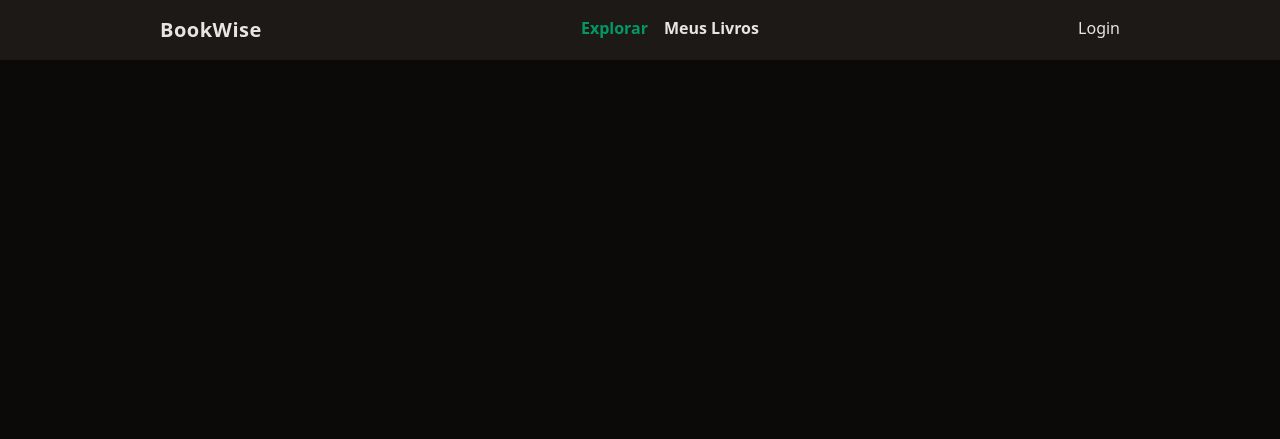
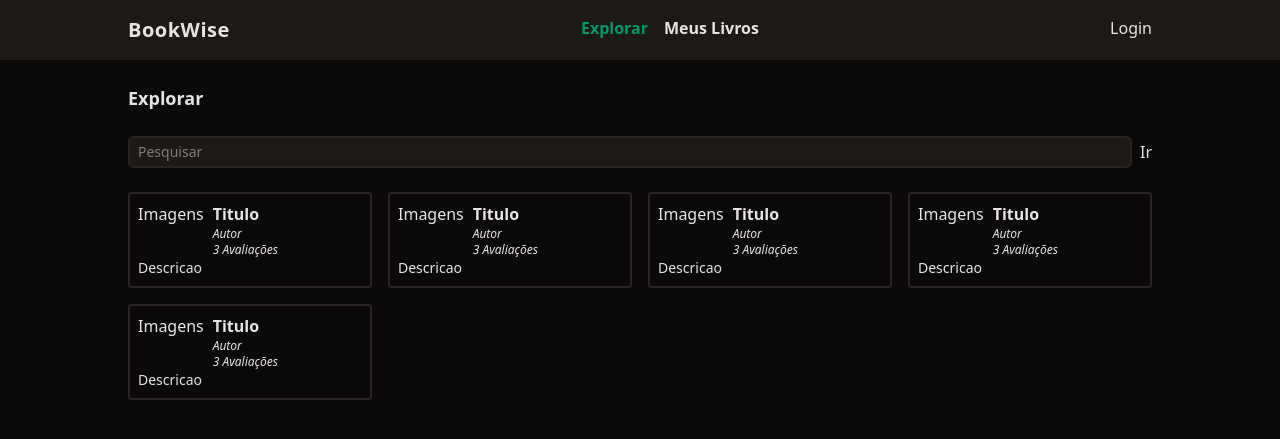
Before and after one commit to omaatheus/bookwise, a PHP site: page / in a window 1280 px wide. Shown: the top 439 px of the page. Run offline with PHP 8.4, Linux system fonts and the light colour scheme.

Commit message:
feat: added books list

```diff
--- a/index.php
+++ b/index.php
@@ -1,15 +1,17 @@
 <!DOCTYPE html>
 <html lang="pt-br">
+
 <head>
     <meta charset="UTF-8">
     <meta name="viewport" content="width=device-width, initial-scale=1.0">
-     <script src="https://cdn.jsdelivr.net/npm/@tailwindcss/browser@4"></script>
+    <script src="https://cdn.jsdelivr.net/npm/@tailwindcss/browser@4"></script>
     <title>Book Wise</title>
 </head>
+
 <body class="bg-stone-950 text-stone-200">
 
     <header class="bg-stone-900">
-        <nav class="mx-auto max-w-screen-lg flex justify-between px-8 py-4">
+        <nav class="mx-auto max-w-screen-lg flex justify-between py-4">
             <div class="font-bold text-xl tracking-wide">BookWise</div>
             <ul class="flex space-x-4 font-bold">
                 <li><a href="/" class="text-emerald-600">Explorar</a></li>
@@ -21,9 +23,88 @@
         </nav>
     </header>
 
-    <main class="">
+    <main class="mx-auto max-w-screen-lg space-y-6">
+        <h1 class="mt-6 font-bold text-lg">Explorar</h1>
+
+        <div>
+            <form class="w-full flex space-x-2 mt-6">
+                <input type="text"
+                    class="border-stone-800 border-2 rounded-md bg-stone-900 text-sm focus:outline-none px-2 py-1 w-full"
+                    placeholder="Pesquisar" name="search" />
+                <button type="submit">Ir</button>
+            </form>
+        </div>
+
+        <section class="grid-cols-4 grid gap-4">
+            <div class="p-2 rounded border-stone-800 border-2">
+                <div class="flex">
+                    <div class="w-1/3">Imagens</div>
+                    <div>
+                        <div class="font-semibold">Titulo</div>
+                        <div class="text-xs italic">Autor</div>
+                        <div class="text-xs italic">3 Avaliações</div>
+                    </div>
+                </div>
+                <div class="text-sm">
+                    Descricao
+                </div>
+            </div>
+                        <div class="p-2 rounded border-stone-800 border-2">
+                <div class="flex">
+                    <div class="w-1/3">Imagens</div>
+                    <div>
+                        <div class="font-semibold">Titulo</div>
+                        <div class="text-xs italic">Autor</div>
+                        <div class="text-xs italic">3 Avaliações</div>
+                    </div>
+                </div>
+                <div class="text-sm">
+                    Descricao
+                </div>
+            </div>
+                        <div class="p-2 rounded border-stone-800 border-2">
+                <div class="flex">
+                    <div class="w-1/3">Imagens</div>
+                    <div>
+                        <div class="font-semibold">Titulo</div>
+                        <div class="text-xs italic">Autor</div>
+                        <div class="text-xs italic">3 Avaliações</div>
+                    </div>
+                </div>
+                <div class="text-sm">
+                    Descricao
+                </div>
+            </div>
+                        <div class="p-2 rounded border-stone-800 border-2">
+                <div class="flex">
+                    <div class="w-1/3">Imagens</div>
+                    <div>
+                        <div class="font-semibold">Titulo</div>
+                        <div class="text-xs italic">Autor</div>
+                        <div class="text-xs italic">3 Avaliações</div>
+                    </div>
+                </div>
+                <div class="text-sm">
+                    Descricao
+                </div>
+            </div>
+                        <div class="p-2 rounded border-stone-800 border-2">
+                <div class="flex">
+                    <div class="w-1/3">Imagens</div>
+                    <div>
+                        <div class="font-semibold">Titulo</div>
+                        <div class="text-xs italic">Autor</div>
+                        <div class="text-xs italic">3 Avaliações</div>
+                    </div>
+                </div>
+                <div class="text-sm">
+                    Descricao
+                </div>
+            </div>
+        </section>
 
     </main>
 
 </body>
+
 </html>
```
